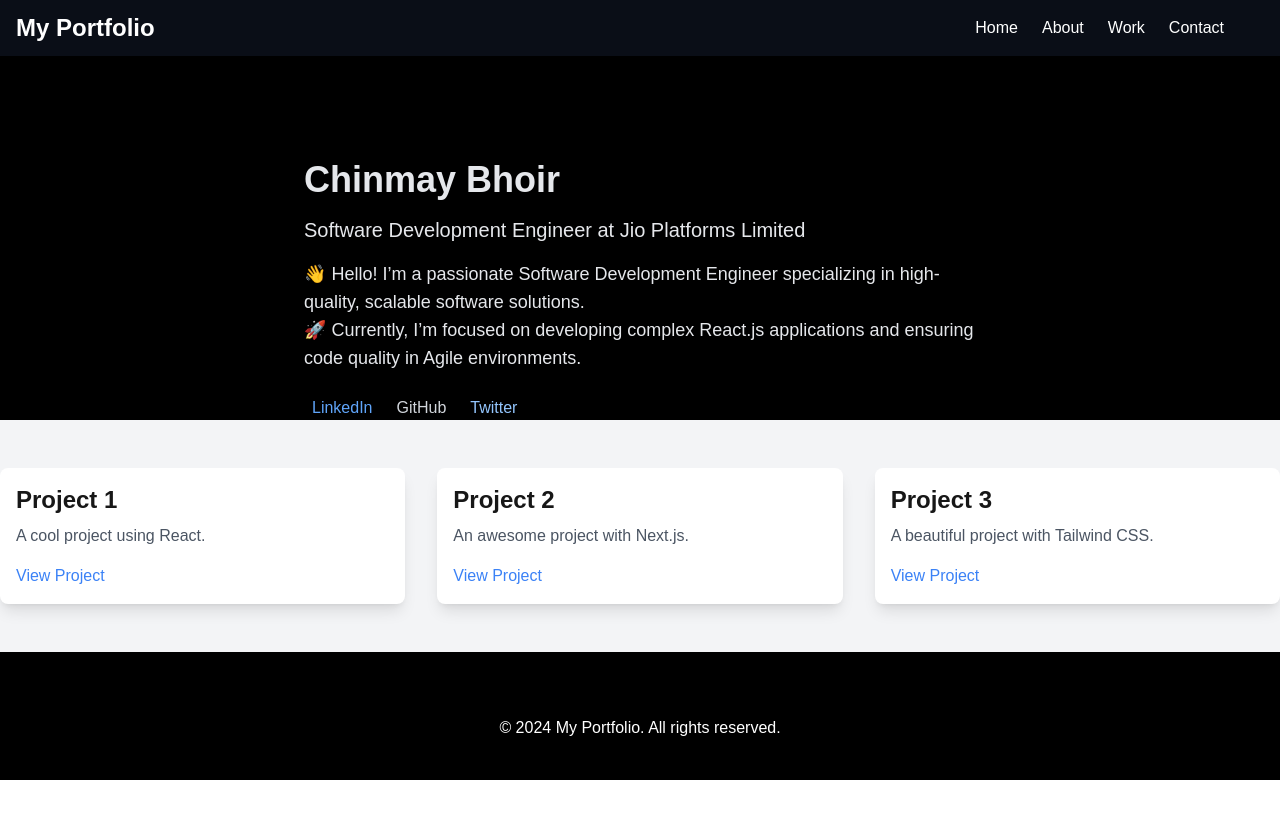
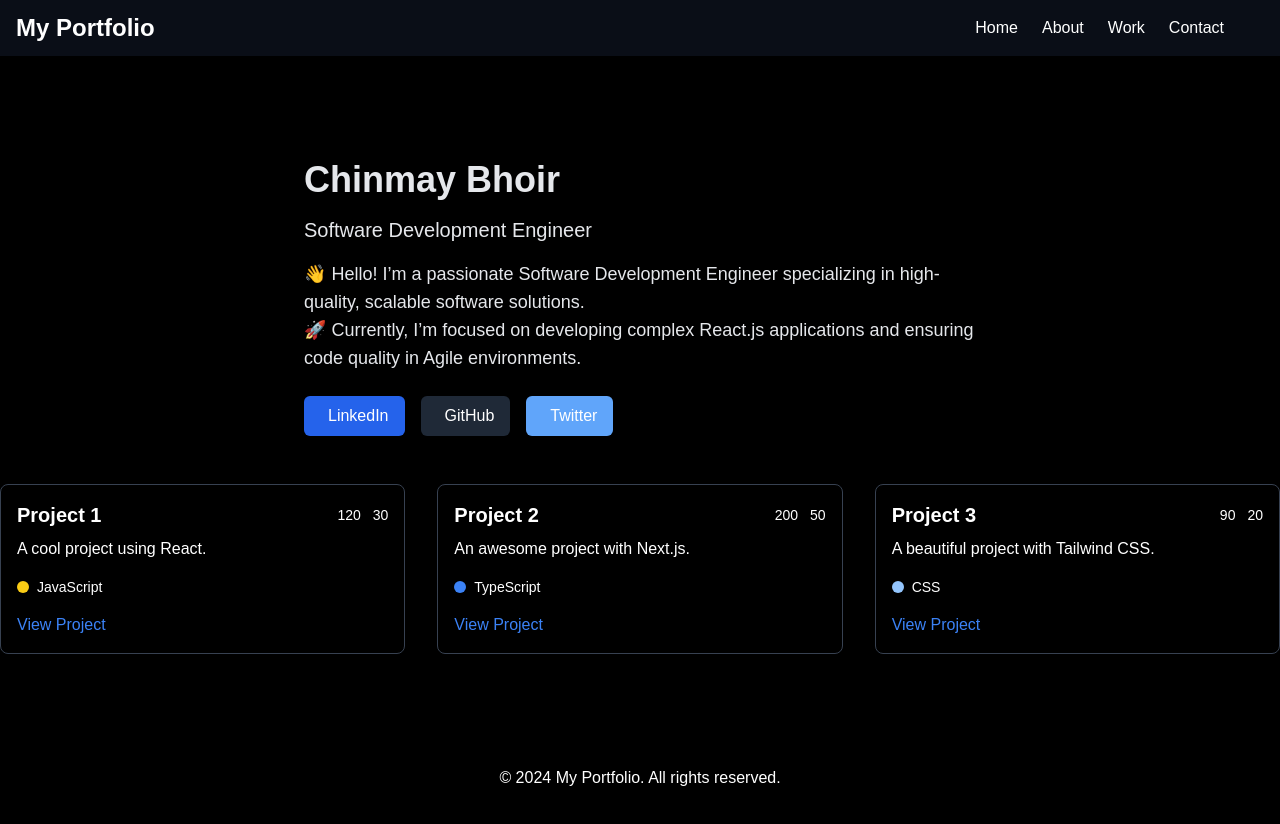
Before and after one commit to Chinmay2660/Portfolio, a Next.js app: page / in a window 1280 px wide. Shown: the top 824 px of the page. Before the commit the page ends 800 px from the top, so only its background shows below. Built offline with nearby package versions, Linux system fonts and the light colour scheme.

Commit message:
Feat: updated card UI

```diff
--- a/app/page.tsx
+++ b/app/page.tsx
@@ -1,3 +1,4 @@
+import ProjectSection from '@/components/ProjectSection';
 import Hero from '../components/Hero';
 import ProjectCard from '../components/ProjectCard';
 
@@ -5,25 +6,7 @@ export default function HomePage() {
   return (
     <>
       <Hero />
-      <section className="py-12 bg-gray-100">
-        <div className="container mx-auto grid grid-cols-1 md:grid-cols-2 lg:grid-cols-3 gap-8">
-          <ProjectCard
-            title="Project 1"
-            description="A cool project using React."
-            link="https://github.com/project-1"
-          />
-          <ProjectCard
-            title="Project 2"
-            description="An awesome project with Next.js."
-            link="https://github.com/project-2"
-          />
-          <ProjectCard
-            title="Project 3"
-            description="A beautiful project with Tailwind CSS."
-            link="https://github.com/project-3"
-          />
-        </div>
-      </section>
+      <ProjectSection/>
     </>
   );
 }
--- a/components/Hero.tsx
+++ b/components/Hero.tsx
@@ -5,9 +5,7 @@ const Hero = () => {
     <section className="flex flex-col items-center justify-center pt-40 bg-primary text-gray-200">
       <div className="max-w-2xl">
         <h1 className="text-4xl font-bold mb-4">Chinmay Bhoir</h1>
-        <p className="text-xl mb-4">
-          Software Development Engineer at Jio Platforms Limited
-        </p>
+        <p className="text-xl mb-4">Software Development Engineer</p>
         <p className="text-lg mb-6">
           👋 Hello! I’m a passionate Software Development Engineer specializing
           in high-quality, scalable software solutions.
@@ -15,24 +13,26 @@ const Hero = () => {
           🚀 Currently, I’m focused on developing complex React.js applications
           and ensuring code quality in Agile environments.
         </p>
-        <div className="flex space-x-4">
+        <div className="flex justify-start space-x-4">
           <a
             href="https://www.linkedin.com/in/your-profile"
-            className="flex items-center text-blue-400 hover:text-blue-300"
+            className="flex items-center px-4 py-2 text-white bg-blue-600 hover:bg-blue-700 rounded-md transition-colors duration-300"
           >
             <i className="fab fa-linkedin mr-2"></i>
             LinkedIn
           </a>
+
           <a
             href="https://github.com/your-profile"
-            className="flex items-center text-gray-300 hover:text-gray-200"
+            className="flex items-center px-4 py-2 text-white bg-gray-800 hover:bg-gray-700 rounded-md transition-colors duration-300"
           >
             <i className="fab fa-github mr-2"></i>
             GitHub
           </a>
+
           <a
             href="https://twitter.com/your-profile"
-            className="flex items-center text-blue-300 hover:text-blue-200"
+            className="flex items-center px-4 py-2 text-white bg-blue-400 hover:bg-blue-500 rounded-md transition-colors duration-300"
           >
             <i className="fab fa-twitter mr-2"></i>
             Twitter
--- a/components/Navbar.tsx
+++ b/components/Navbar.tsx
@@ -1,14 +1,20 @@
+/* eslint-disable */
+/* eslint-disable no-use-before-define, @typescript-eslint/no-unused-vars */
+
 "use client";
 import Link from "next/link";
 import { useEffect, useState } from "react";
 import { motion } from "framer-motion";
 
+// Define types for scroll direction and theme
+type ScrollDirection = "up" | "down" | "top";
+type Theme = "light" | "dark";
+
 const Navbar = () => {
-  const [lastScrollY, setLastScrollY] = useState(0);
-  const [scrollDirection, setScrollDirection] = useState<"up" | "down" | "top">(
-    "top"
-  );
-  const [theme, setTheme] = useState<"light" | "dark">("light");
+  const [lastScrollY, setLastScrollY] = useState<number>(0);
+  const [scrollDirection, setScrollDirection] =
+    useState<ScrollDirection>("top");
+  const [theme, setTheme] = useState<Theme>("light");
 
   useEffect(() => {
     const handleScroll = () => {
@@ -42,7 +48,7 @@ const Navbar = () => {
   }, [theme]);
 
   const toggleTheme = () => {
-    setTheme((prev) => (prev === "dark" ? "light" : "dark"));
+    setTheme((prevTheme) => (prevTheme === "dark" ? "light" : "dark"));
   };
 
   const navLinks = [
--- a/components/ProjectCard.tsx
+++ b/components/ProjectCard.tsx
@@ -1,25 +1,62 @@
 "use client";
-import { motion } from 'framer-motion';
+import { motion } from "framer-motion";
 
 interface ProjectProps {
   title: string;
   description: string;
   link: string;
+  language: string;
+  stars: number;
+  forks: number;
 }
 
-const ProjectCard: React.FC<ProjectProps> = ({ title, description, link }) => {
+const ProjectCard: React.FC<ProjectProps> = ({
+  title,
+  description,
+  link,
+  language,
+  stars,
+  forks,
+}) => {
+  const languageColors: { [key: string]: string } = {
+    JavaScript: "bg-yellow-400",
+    TypeScript: "bg-blue-500",
+    Python: "bg-green-500",
+    HTML: "bg-orange-500",
+    CSS: "bg-blue-300",
+    default: "bg-gray-500",
+  };
+
   return (
     <motion.div
-      className="p-4 bg-white rounded-lg shadow-lg"
+      className="p-4 bg-primary rounded-lg shadow-lg border border-gray-700 hover:border-gray-600 transition-colors duration-300"
       whileHover={{ scale: 1.05 }}
       whileTap={{ scale: 0.95 }}
     >
-      <h3 className="text-2xl font-bold">{title}</h3>
-      <p className="mt-2 text-gray-600">{description}</p>
+      <div className="flex justify-between items-center">
+        <h3 className="text-xl font-bold text-white">{title}</h3>
+        <div className="flex space-x-2">
+          <span className="flex items-center text-sm text-white">
+            <i className="fas fa-star mr-1"></i> {stars}
+          </span>
+          <span className="flex items-center text-sm text-white">
+            <i className="fas fa-code-branch mr-1"></i> {forks}
+          </span>
+        </div>
+      </div>
+      <p className="mt-2 text-white">{description}</p>
+      <div className="flex items-center mt-4">
+        <span
+          className={`inline-block w-3 h-3 rounded-full mr-2 ${
+            languageColors[language] || languageColors.default
+          }`}
+        ></span>
+        <span className="text-sm text-white">{language}</span>
+      </div>
       <a
         href={link}
         target="_blank"
-        className="mt-4 inline-block text-blue-500"
+        className="mt-4 inline-block text-blue-500 hover:underline"
         rel="noopener noreferrer"
       >
         View Project
--- /dev/null
+++ b/components/ProjectSection.tsx
@@ -0,0 +1,50 @@
+import ProjectCard from './ProjectCard';
+
+const projects = [
+  {
+    title: "Project 1",
+    description: "A cool project using React.",
+    link: "https://github.com/project-1",
+    language: "JavaScript",
+    stars: 120,
+    forks: 30,
+  },
+  {
+    title: "Project 2",
+    description: "An awesome project with Next.js.",
+    link: "https://github.com/project-2",
+    language: "TypeScript",
+    stars: 200,
+    forks: 50,
+  },
+  {
+    title: "Project 3",
+    description: "A beautiful project with Tailwind CSS.",
+    link: "https://github.com/project-3",
+    language: "CSS",
+    stars: 90,
+    forks: 20,
+  },
+];
+
+const ProjectSection = () => {
+  return (
+    <section className="py-12 bg-primary">
+      <div className="container mx-auto grid grid-cols-1 md:grid-cols-2 lg:grid-cols-3 gap-8">
+        {projects.map((project, index) => (
+          <ProjectCard
+            key={index}
+            title={project.title}
+            description={project.description}
+            link={project.link}
+            language={project.language}
+            stars={project.stars}
+            forks={project.forks}
+          />
+        ))}
+      </div>
+    </section>
+  );
+};
+
+export default ProjectSection;
```
